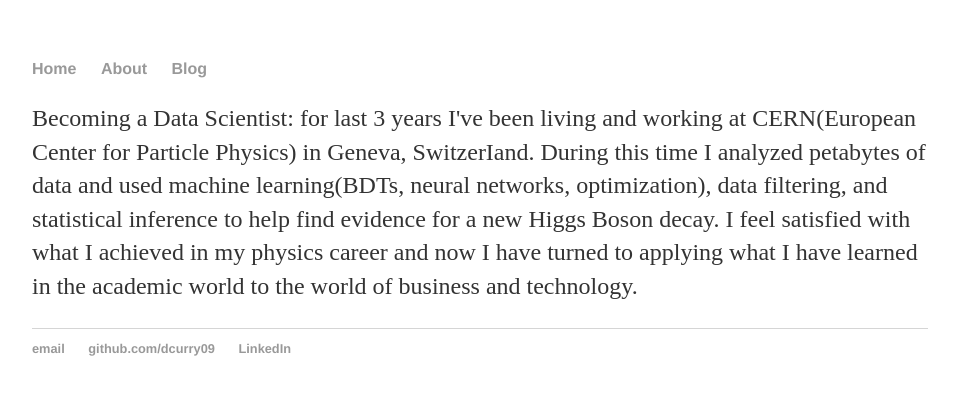
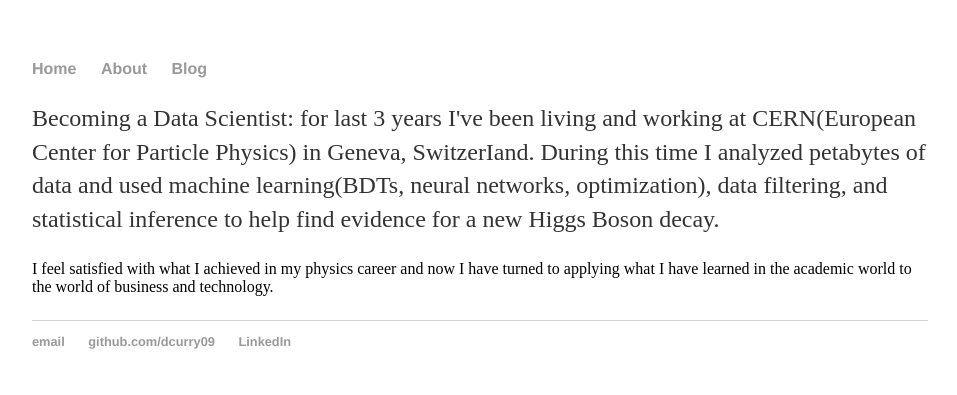
Before and after one commit to dcurry09/dcurry09.github.io, a Jekyll site: the page built from about/index.html, in a window 1280 px wide. Shown: the top 395 px of the page, without its empty margins (160-1117 px from the left). Built offline with Jekyll 4.4.1, drawn with Linux system fonts in a browser that asks for light colours.

```diff
--- a/about/index.html
+++ b/about/index.html
@@ -4,7 +4,10 @@ title: About David Curry
 ---
 <div class="blurb">
 
-<p> Becoming a Data Scientist: for last 3 years I've been living and working at CERN(European Center for Particle Physics) in Geneva, SwitzerIand. During this time I analyzed petabytes of data and used machine learning(BDTs, neural networks, optimization), data filtering, and statistical inference to help find evidence for a new Higgs Boson decay.
+<p> Becoming a Data Scientist: for last 3 years I've been living and working at CERN(European Center for Particle Physics) in Geneva, SwitzerIand. During this time I analyzed petabytes of data and used machine learning(BDTs, neural networks, optimization),
+    data filtering, and statistical inference to help find evidence for a new Higgs Boson decay.
+</p>
+
 I feel satisfied with what I achieved in my physics career and now I have turned to applying what I have learned in the academic world to the world of business and technology.</a></p>
 
 </div><!-- /.blurb -->
```
